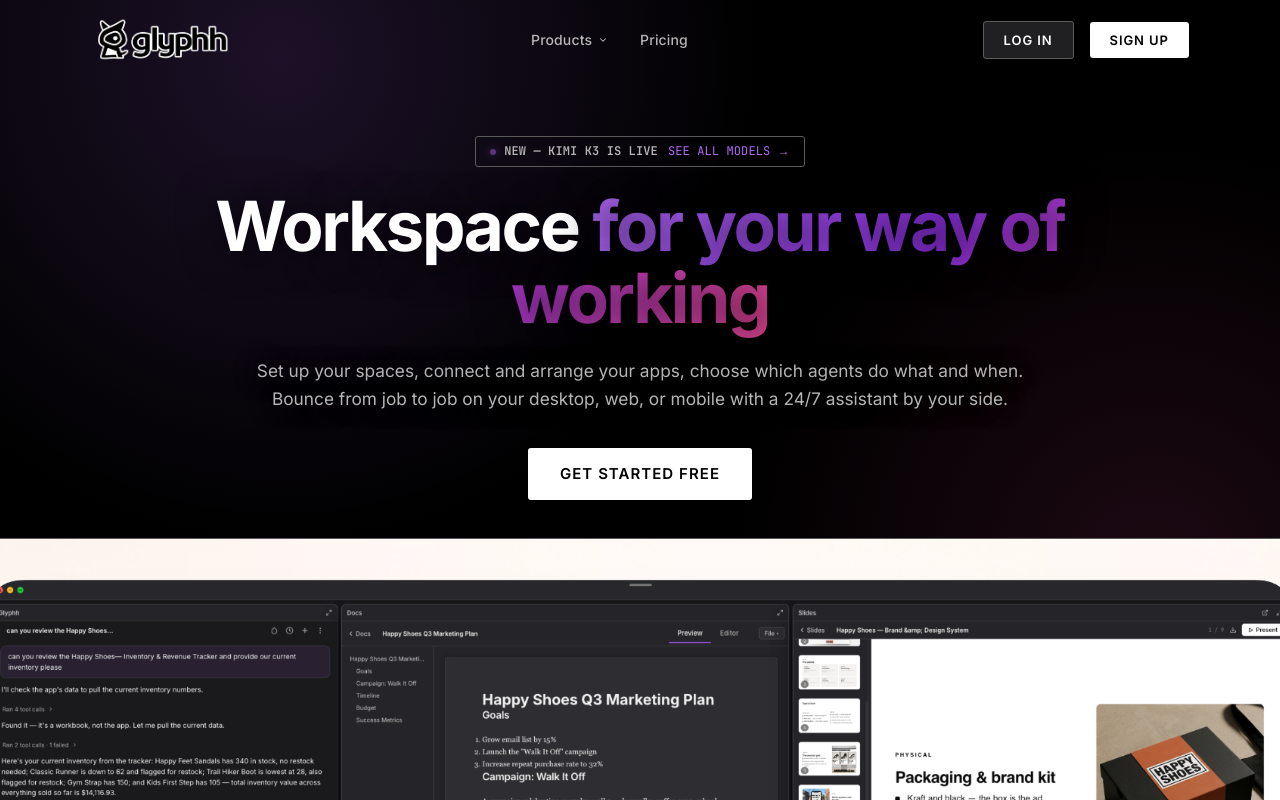
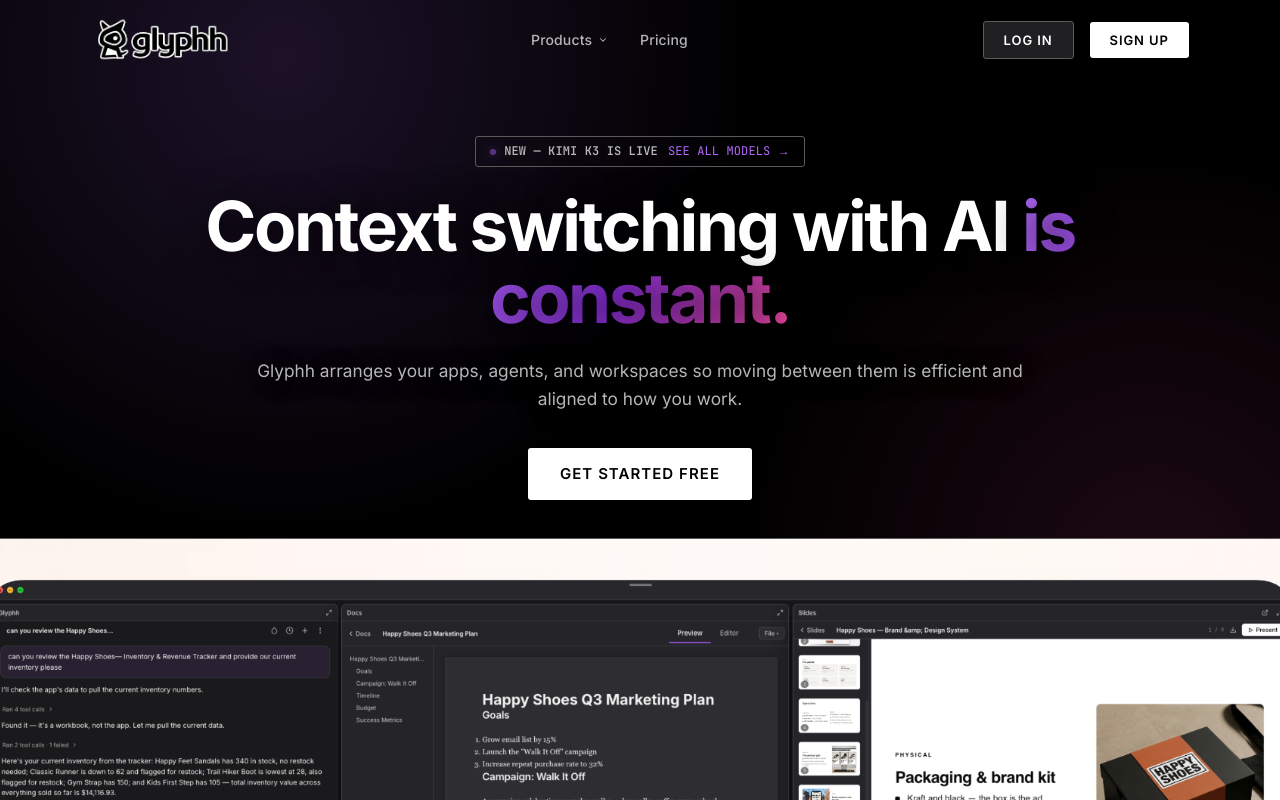
Before and after one commit to glyphh-ai/web, a Next.js app: page / in a window 1280 px wide. Shown: the top 800 px of the page. Built offline with nearby package versions, Linux system fonts and the light colour scheme; no server answers.

Commit message:
web hero: the context-switching pitch
Problem first, product second — the hero names the tax AI created and
Glyphh cancels it, instead of describing what the product is.

```diff
--- a/app/heroes.js
+++ b/app/heroes.js
@@ -26,13 +26,12 @@ export const heroes = {
   default: {
     pill: KIMI_PILL,
     title: {
-      lead: 'Workspace ',
-      accent: 'for your way of working',
+      lead: 'Context switching with AI ',
+      accent: 'is constant.',
     },
     sub:
-      'Set up your spaces, connect and arrange your apps, choose which ' +
-      'agents do what and when. Bounce from job to job on your desktop, web, ' +
-      'or mobile with a 24/7 assistant by your side.',
+      'Glyphh arranges your apps, agents, and workspaces so moving between ' +
+      'them is efficient and aligned to how you work.',
     cta: { label: 'Get started free', href: PLATFORM_URL },
   },
 
```
